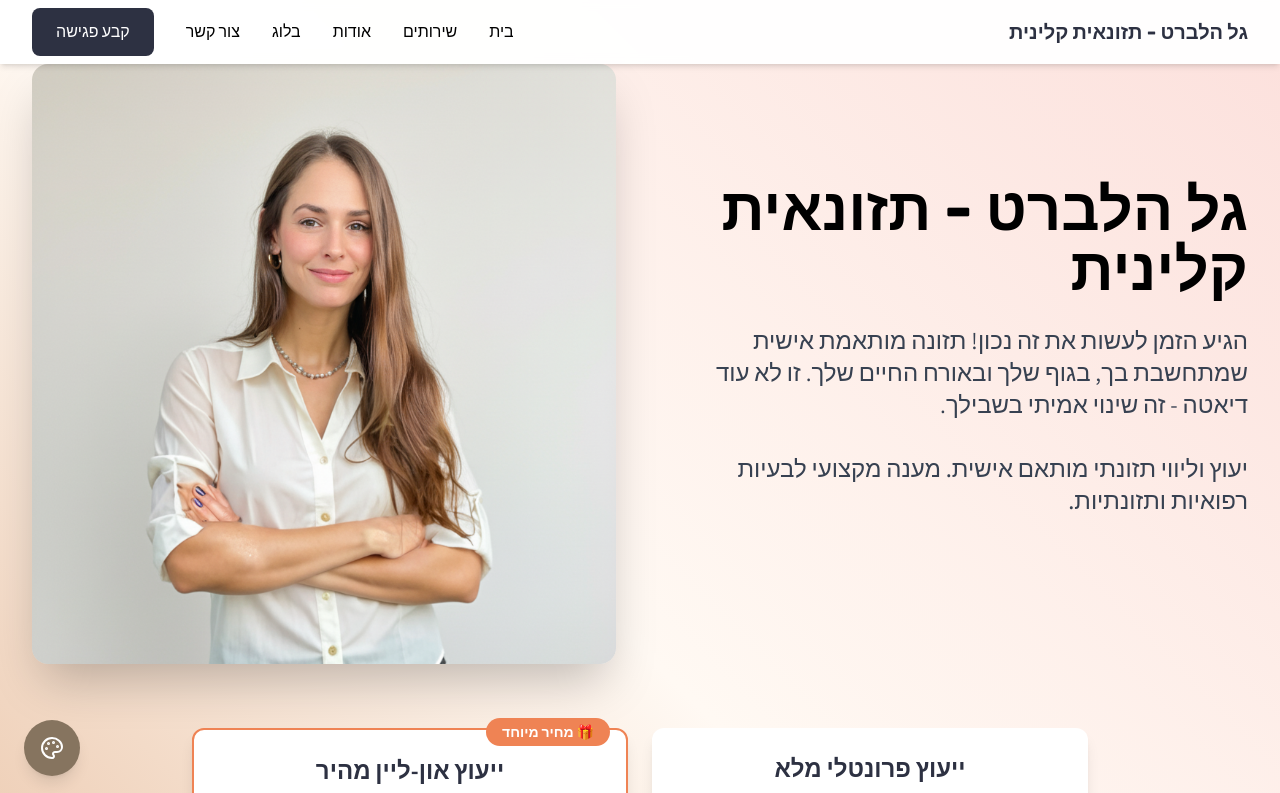
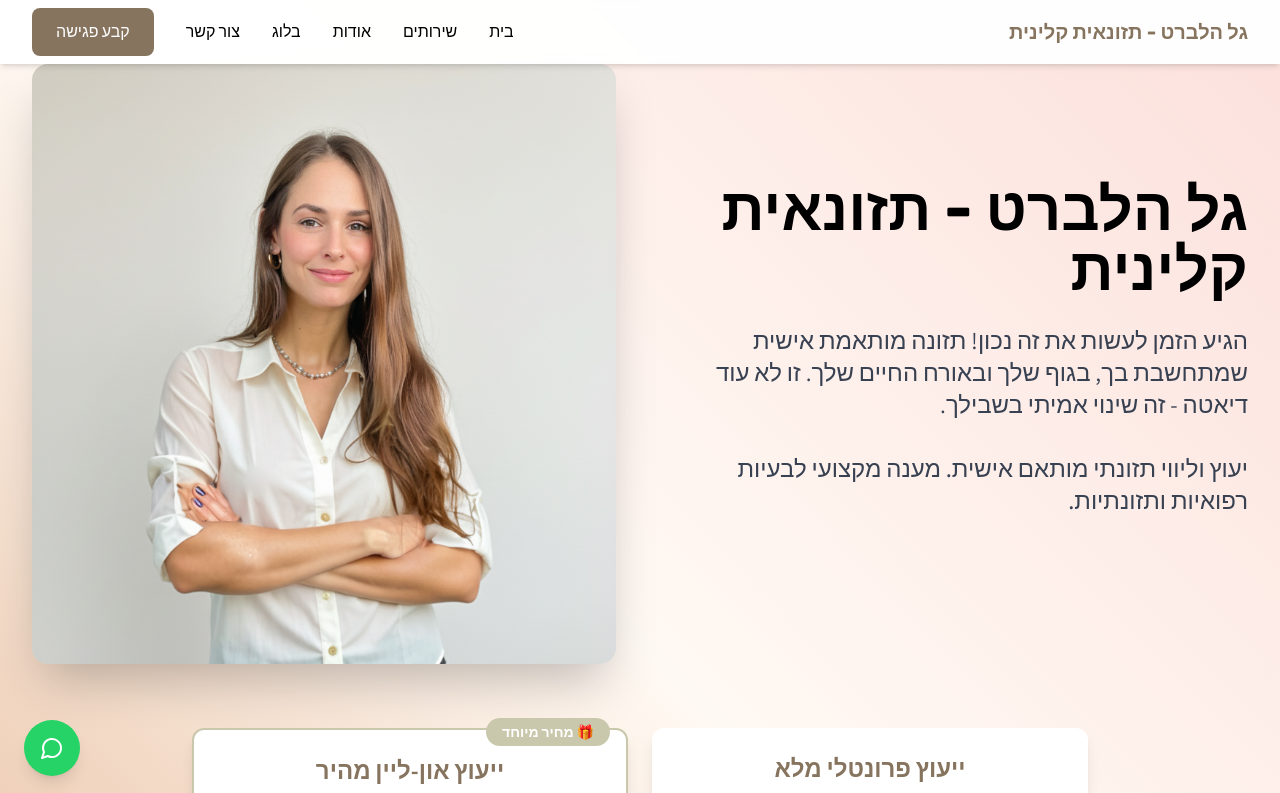
Before and after one commit to ben-elbert/gal-elbert-nutrition, a Next.js app: page / in a window 1280 px wide. Shown: the top 793 px of the page. Built offline with nearby package versions, Linux system fonts and the light colour scheme.

Commit message:
feat: Replace theme switcher with WhatsApp floating button

```diff
--- a/components/ThemeSwitcher.tsx
+++ b/components/ThemeSwitcher.tsx
@@ -1,89 +1,27 @@
 "use client";
 
-import { useState, useEffect } from "react";
-import { Palette } from "lucide-react";
-
-type Theme = "warm" | "fresh" | "elegant";
-
-const themes = {
-  warm: {
-    name: "חם ומקצועי",
-    colors: ["#86745f", "#f8c7c0", "#cac8ac"],
-  },
-  fresh: {
-    name: "רענן ונקי",
-    colors: ["#4a9d8f", "#f4e4c1", "#e8b4b8"],
-  },
-  elegant: {
-    name: "אלגנטי ומודרני",
-    colors: ["#2d3142", "#bfc0c0", "#ef8354"],
-  },
-};
+import { MessageCircle } from "lucide-react";
+import { siteConfig } from "@/config/site";
 
 export function ThemeSwitcher() {
-  const [currentTheme, setCurrentTheme] = useState<Theme>("elegant");
-  const [isOpen, setIsOpen] = useState(false);
-
-  useEffect(() => {
-    // Load saved theme from localStorage, default to elegant
-    const savedTheme = localStorage.getItem("theme") as Theme;
-    if (savedTheme && themes[savedTheme]) {
-      setCurrentTheme(savedTheme);
-      document.documentElement.setAttribute("data-theme", savedTheme);
-    } else {
-      // Set elegant as default theme
-      document.documentElement.setAttribute("data-theme", "elegant");
-    }
-  }, []);
-
-  const changeTheme = (theme: Theme) => {
-    setCurrentTheme(theme);
-    document.documentElement.setAttribute("data-theme", theme);
-    localStorage.setItem("theme", theme);
-    setIsOpen(false);
+  const handleWhatsAppClick = () => {
+    window.open(
+      `https://wa.me/${siteConfig.contact.whatsapp.replace(/[^0-9]/g, "")}`,
+      "_blank"
+    );
   };
 
   return (
     <div className="fixed bottom-6 left-6 z-50">
-      {/* Theme Button */}
+      {/* WhatsApp Button */}
       <button
-        onClick={() => setIsOpen(!isOpen)}
-        className="bg-primary text-white p-4 rounded-full shadow-lg hover:bg-primary-dark transition-all duration-200 hover:scale-110"
-        aria-label="שנה ערכת צבעים"
+        onClick={handleWhatsAppClick}
+        className="bg-[#25D366] text-white p-4 rounded-full shadow-lg hover:bg-[#20BA5A] transition-all duration-200 hover:scale-110 flex items-center justify-center"
+        aria-label="פנה אלינו בוואטסאפ"
+        title="שלח הודעה בוואטסאפ"
       >
-        <Palette size={24} />
+        <MessageCircle size={24} />
       </button>
-
-      {/* Theme Options */}
-      {isOpen && (
-        <div className="absolute bottom-16 left-0 bg-white rounded-xl shadow-2xl p-4 min-w-[250px]">
-          <h3 className="font-heading font-semibold mb-3 text-right">בחר ערכת צבעים</h3>
-          <div className="space-y-2">
-            {(Object.keys(themes) as Theme[]).map((theme) => (
-              <button
-                key={theme}
-                onClick={() => changeTheme(theme)}
-                className={`w-full text-right p-3 rounded-lg transition-all duration-200 hover:bg-gray-50 ${
-                  currentTheme === theme ? "bg-gray-100 ring-2 ring-primary" : ""
-                }`}
-              >
-                <div className="flex items-center justify-between">
-                  <div className="flex gap-2">
-                    {themes[theme].colors.map((color, i) => (
-                      <div
-                        key={i}
-                        className="w-6 h-6 rounded-full border-2 border-gray-200"
-                        style={{ backgroundColor: color }}
-                      />
-                    ))}
-                  </div>
-                  <span className="font-medium">{themes[theme].name}</span>
-                </div>
-              </button>
-            ))}
-          </div>
-        </div>
-      )}
     </div>
   );
 }
```
